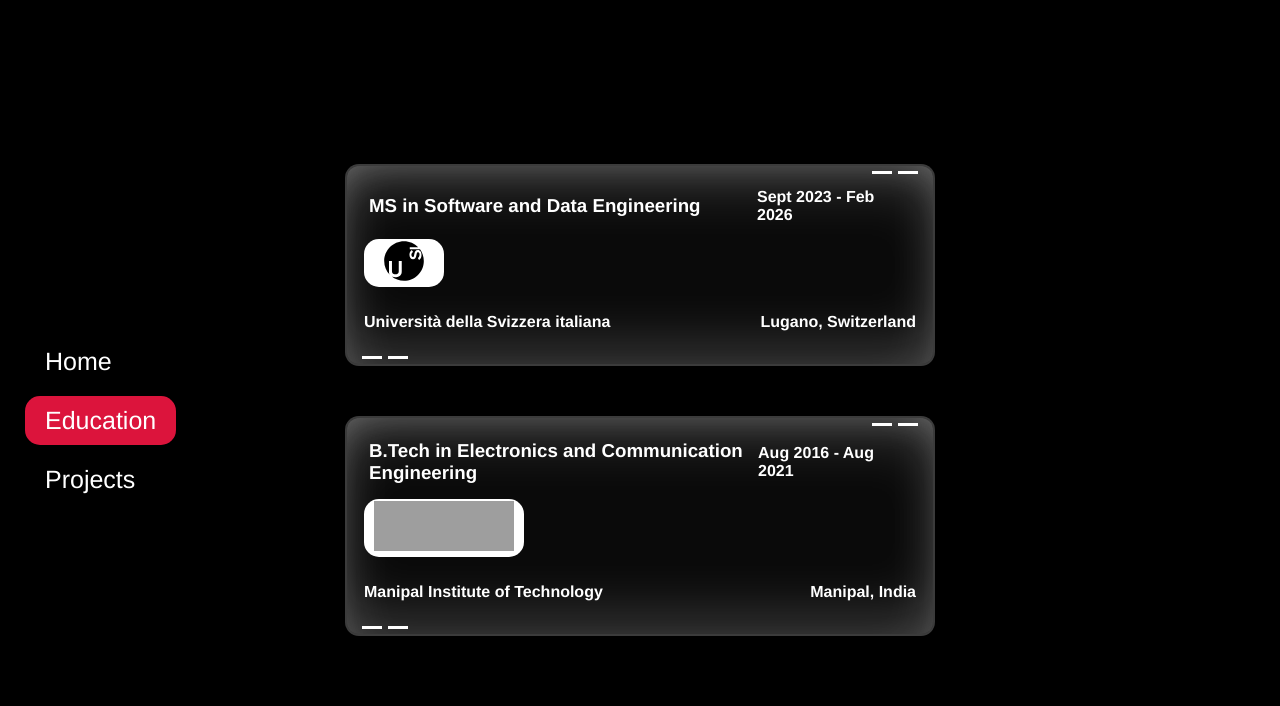
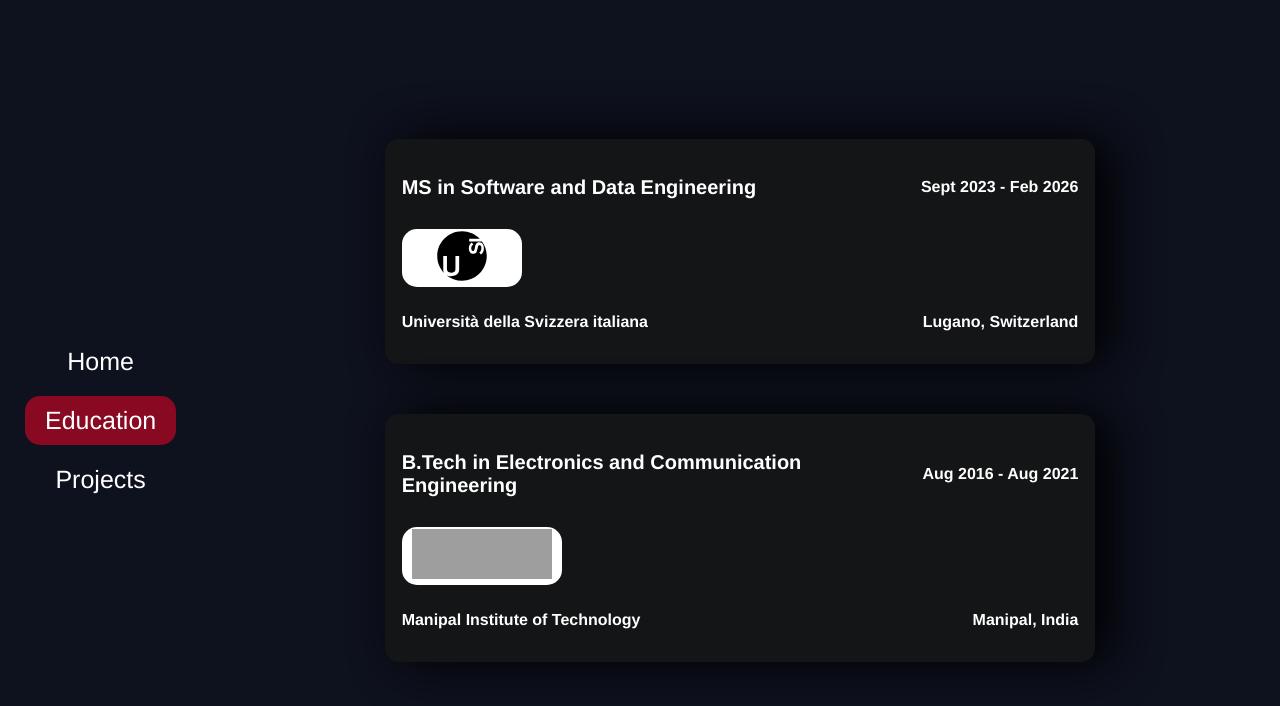
Before and after one commit to norma1guy/norma1guy.github.io, a website built with Vite: page src/index.html in a window 1280 px wide. Both pictures are taken after a click on the link "Education". Shown: the part 800-1506 px from the top of the page. Built offline with nearby package versions, Linux system fonts and the light colour scheme; grey boxes are pictures that could not be loaded.

Commit message:
improved cards

```diff
--- a/src/css/styles.css
+++ b/src/css/styles.css
@@ -3,7 +3,7 @@
 body {
   font-family: "Helvetica";
   margin: 0 auto;
-  background: black;
+  background: rgba(1, 4, 17, 0.947);
   color: white;
 }
 header {
@@ -12,9 +12,7 @@ header {
   text-align: left;
 }
 
-main {
-  padding: 20px 20px;
-}
+
 
 .sidebar{
   height: 100%;
@@ -42,25 +40,38 @@ main {
   display: flex;
   color: white;
   border-radius: 15px;
+  justify-content: center;
+  transition: all 0.3s cubic-bezier(0.25, 0.45, 0.45, 0.95);
 }
 
 .sidebar-button.active{
 
-  background-color: crimson;
+  background-color: rgb(137, 8, 34);
 
 }
 
-.content{
+.content {
   position: fixed;
-  top: 50%;
-  left: 50%;
-  transform: translate(-50%,-50%);
+  top: 0;
+  left: 200px;
+  right: 0;
+  height: 100vh;
+  padding: 5px;
+  display: flex;
+  justify-content: center;
+  align-items: center;
+  box-sizing: border-box;
+  overflow: hidden;
 }
 
+.content-inner {
+  max-width: 100%;
+}*
 .content-inner{
   transition: opacity 0.3s ease, transform 0.3s ease;
   display: flex;
   flex-direction: column;
+  box-sizing: border-box;
 }
 
 .content-inner.fade-up {
@@ -73,15 +84,11 @@ main {
     transform: translateY(30px);
 }
 
-.intro {
-  display: flex;
-  flex-direction: column;
-  align-items: center;
-  margin-bottom: 24px;
-}
-
 .intro-about-me {
   font-size: 40px;
+  display: flex;
+  padding: 15px;
+  margin: 5px;
 }
 
 .education {
@@ -105,31 +112,20 @@ main {
   padding: 12px;
   margin:25px;
   border-radius: 14px 14px 14px 14px;
-  box-shadow: rgba(255,255,255,0.2) 0px 30px 60px -12px inset, rgba(255, 255, 255, 0.2) 0px 18px 36px -18px inset,rgba(255,255,255,0.2) 0px -30px 60px -12px inset;
-  border: solid 2px rgba(255,255,255,0.2);
+  box-shadow: 1rem 0 3rem #000;
   background:
-  /* Bottom-Left Horizontal*/
-  repeating-linear-gradient(
-    90deg,
-    rgb(255, 255, 255) 0 var(--dash-length),
-    transparent 0 calc(var(--dash-length) + var(--dash-gap))
-  )
-  0 100% / calc(2 * var(--dash-length) +  var(--dash-gap)) var(--dash-height)
-  no-repeat,
 
-  /* Top-Right Horizontal */
-  repeating-linear-gradient(
-    90deg,
-    rgb(255, 255, 255) 0 var(--dash-length),
-    transparent 0 calc(var(--dash-length) + var(--dash-gap))
-  )
-  100% 0 / calc(2 * var(--dash-length) + var(--dash-gap)) var(--dash-height)
-  no-repeat,
-  #0a0a0a;
+  #161616ee;
   background-position:
   15px calc(100% - 5px),
   calc(100% - 15px) 5px;
+  transition: all 0.3s cubic-bezier(0.25, 0.45, 0.45, 0.95);
 }
+
+.degree-card:hover {
+  transform: scale(1.03);
+}
+
 
 .logo-container{
   margin: 5px;
@@ -140,8 +136,8 @@ main {
 }
 
 .clg-logo-1 {
-  width: 60px;
-  height: 40px;
+  width: 100px;
+  height: 50px;
 }
 .clg-logo-2 {
   width: 140px;
@@ -156,19 +152,21 @@ main {
   margin: 5px;
 }
 
-.degree-info h3 {
+.degree-info-degree {
   flex: 0 1 70%;
-  margin: 5px;
+  font-size: 20px;
 }
 
-.degree-info p {
-  margin: 5px;
-}
 .degree-college {
   display: flex;
   flex-direction: row;
   justify-content: space-between;
+  align-items: center;
   margin: 5px;
+}
+.degree-college a{
+  color: inherit;
+  text-decoration: none;
 }
 
 
@@ -183,24 +181,25 @@ main {
 .project-cards {
   display: flex;
   flex-wrap: wrap;
-  gap: 20px;
+  gap: 30px;
   justify-content: center;
+  transition: all 0.3s cubic-bezier(0.25, 0.45, 0.45, 0.95);
 }
 
 .project-card {
   display: flex;
   flex-direction: column;
-  flex-shrink: 0;
+  justify-content: space-between;
+  background-color: #161616ee;
   height : 250px;
   width: 220px;
   padding: 5px;
-  border: solid 1px white;
-  border-radius: 15px;
+  border-radius: 13px;
   transition: all 0.3s cubic-bezier(0.25, 0.45, 0.45, 0.95);
-  box-shadow: rgba(255,255,255,0.2) 0px 30px 60px -12px inset, rgba(255, 255, 255, 0.2) 0px 18px 36px -18px inset,rgba(255,255,255,0.2) 0px -30px 60px -12px inset;
+  box-shadow: 1rem 0 3rem #000;
 }
 .project-card:hover {
-  transform: scale(1.03);
+  transform: scale(1.03) translateY(-15px);
 }
 
 .details-container {
@@ -219,7 +218,13 @@ main {
 .github-link {
   width: fit-content;
   padding: 5px;
-  margin: 3px
+  margin: 3px;
+}
+
+.github-container {
+  display: flex;
+  justify-content: center;
+  padding: 5px;
 }
 
 .project-description {
--- a/src/scripts/index.js
+++ b/src/scripts/index.js
@@ -6,6 +6,7 @@ const degrees = [
     start : "Sept 2023",
     end : "Feb 2026",
     college : "Università della Svizzera italiana",
+    website : "https://www.usi.ch/en",
     location : "Lugano, Switzerland",
     },
     {
@@ -13,6 +14,7 @@ const degrees = [
     start : " Aug 2016",
     end : "Aug 2021",
     college : "Manipal Institute of Technology",
+    website : "https://www.manipal.edu/mit.html",
     location : "Manipal, India",
     }
 ]
@@ -39,9 +41,9 @@ const projects = [
         description : "A Reinforcement Learning agent to play Pokemon Emerald."
     },
     {
-        github : "https://github.com/norma1guy/God-Classes",
-        name : "God Classes",
-        description : "Using clustering algorithms to determine god classes in a code base."
+        github : "https://github.com/JacobSalvi/software-analytics-bug-triaging",
+        name : "Bug Triaging",
+        description : "Fine tuned LLM for automated bug triaging using data scraped from GitHub."
     }
 ]
 
@@ -63,14 +65,14 @@ function displayEducation(){
 
         card.innerHTML = `
         <div class="degree-info">
-            <h3>${degree.degree}</h3>
+            <p class="degree-info-degree"><b>${degree.degree}</b></p>
             <p><b>${degree.start} - ${degree.end}</b></p>
         </div>
         <div class="logo-container">
             <img src="assets/images/clg-icon-${index + 1}.svg" class="clg-logo-${index + 1}">
         </div>
         <div class="degree-college">
-            <p><b>${degree.college}</b></p>
+            <a href="${degree.website}"><b>${degree.college}</b></a>
             <p><b>${degree.location}</b></p>
         </div>
         `
@@ -102,6 +104,9 @@ function displayProjects(){
         gitIcon.src = 'assets/images/github-dark.svg'
         gitLink.appendChild(gitIcon);
         gitLink.classList.add('github-link');
+        const githubContainer = document.createElement('div');
+        githubContainer.appendChild(gitLink);
+        githubContainer.classList.add('github-container');
 
         //Title
         const titleContainer = document.createElement('div');
@@ -117,12 +122,9 @@ function displayProjects(){
         description.textContent = project.description;
         description.style.fontWeight = 'bold';
 
-        const detailsContainer = document.createElement('div');
-        detailsContainer.classList.add('details-container');
-        detailsContainer.appendChild(description);
-        detailsContainer.appendChild(gitLink);
         card.appendChild(titleContainer);
-        card.appendChild(detailsContainer);
+        card.appendChild(description)
+        card.appendChild(githubContainer);
         cards.appendChild(card);
     })
 
```
